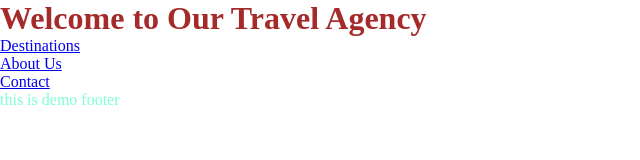
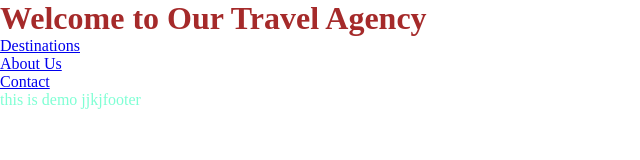
Before and after one commit to Rezuan-Alam-Rean/squareflowjobtask, a plain HTML site: page index.html in a window 1280 px wide. Shown: the full height of the page, 0-640 px from the left. Drawn offline with Linux system fonts and the light colour scheme.

Commit message:
setfooter

```diff
--- a/index.html
+++ b/index.html
@@ -17,8 +17,9 @@
                 <li><a href="#contact">Contact</a></li>
             </ul>
         </nav>
+
         <footer>
-            <p id="footer">this is demo footer</p>
+            <p id="footer">this is demo jjkjfooter</p>
         </footer>
     </header>
 
```
